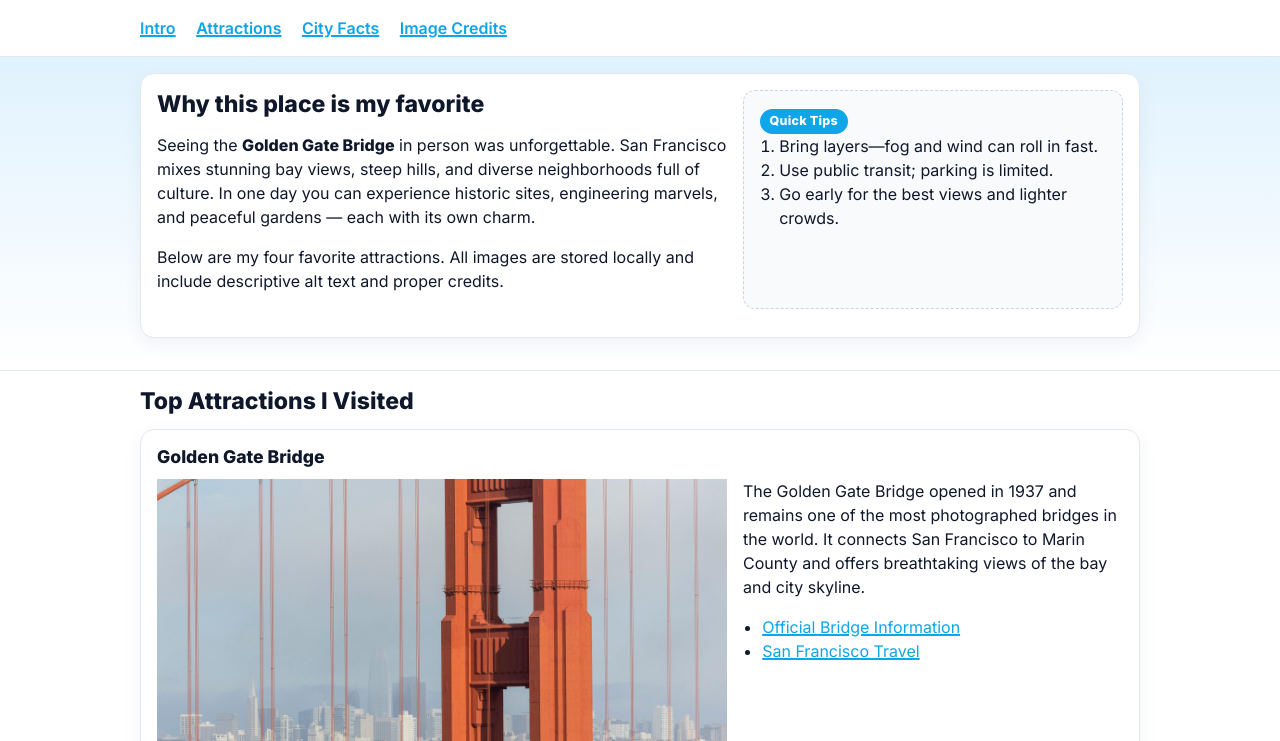
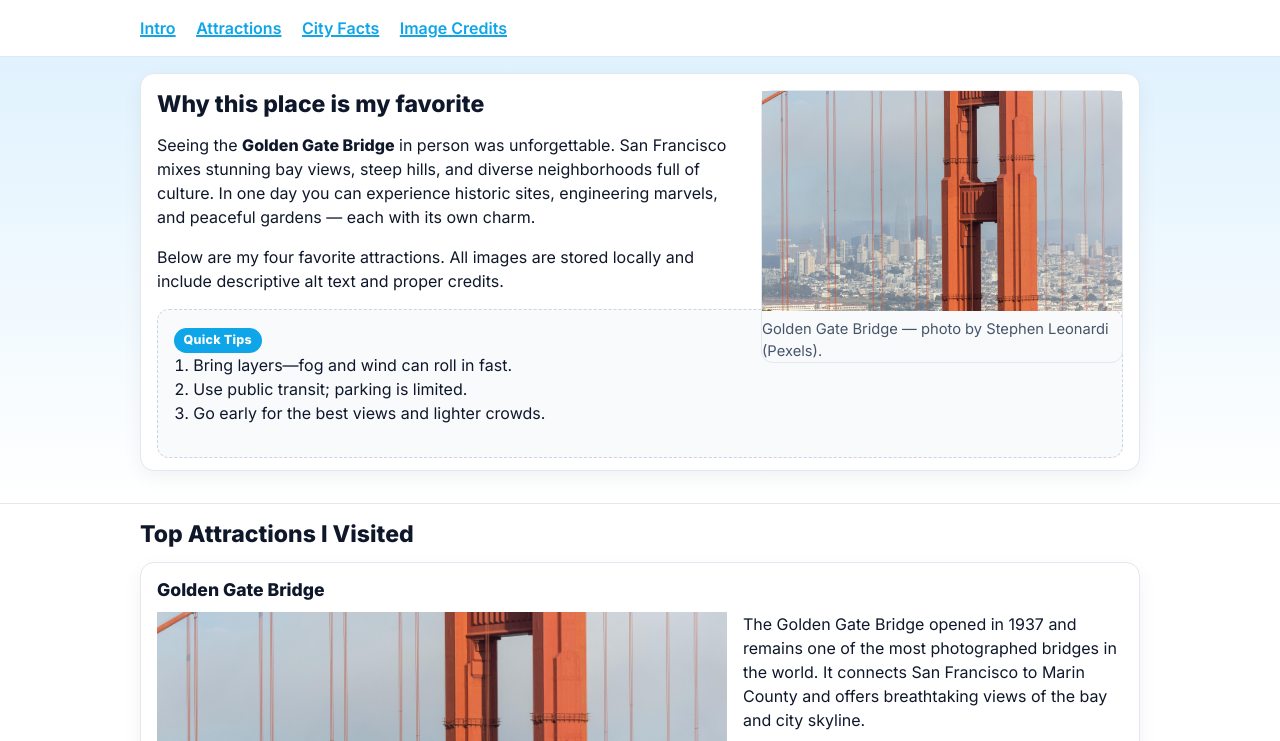
Before and after one commit to DaviSandes118/project3, a plain HTML site: page index.html in a window 1280 px wide. Shown: the part 59-800 px from the top of the page. Drawn offline with Linux system fonts and the light colour scheme.

Commit message:
finalversion

```diff
--- a/index.html
+++ b/index.html
@@ -111,6 +111,7 @@
         box-shadow: 0 6px 20px rgba(2, 8, 23, 0.05);
         margin-bottom: 1rem;
       }
+
       .grid {
         display: grid;
         gap: 1rem;
@@ -181,7 +182,7 @@
         margin-bottom: 0.45rem;
       }
 
-      /* Added: visually hidden class for the hero section heading */
+      /* Added: visually hidden class for validator compliance */
       .visually-hidden {
         position: absolute;
         width: 1px;
@@ -207,11 +208,20 @@
     </header>
 
     <section class="hero">
-      <!-- Added hidden heading to satisfy validator -->
       <h2 class="visually-hidden">Intro Section</h2>
 
       <div class="wrap">
-        <div class="card grid grid-2 clearfix">
+        <!-- Float image to the right -->
+        <div class="card clearfix">
+          <figure class="float-right">
+            <img
+              src="ponte.jpg"
+              alt="Golden Gate Bridge tower and cables with San Francisco skyline behind."
+              width="1600"
+              height="980" />
+            <figcaption>Golden Gate Bridge &mdash; photo by Stephen Leonardi (Pexels).</figcaption>
+          </figure>
+
           <article id="intro">
             <h2>Why this place is my favorite</h2>
             <p>
@@ -269,7 +279,7 @@
         </div>
       </article>
 
-      <!-- Alcatraz Island (main) -->
+      <!-- Alcatraz Island -->
       <article class="card">
         <h3>Alcatraz Island</h3>
         <div class="grid grid-2">
@@ -279,7 +289,7 @@
               alt="Alcatraz Island and its historic prison buildings surrounded by the San Francisco Bay."
               width="1600"
               height="980" />
-            <figcaption>Alcatraz Island &mdash; photo by Cl&eacute;ment Proust (Pexels)</figcaption>
+            <figcaption>Alcatraz Island &mdash; photo by Cl&eacute;ment Proust (Pexels).</figcaption>
           </figure>
           <div>
             <p>
@@ -374,7 +384,7 @@
     <footer class="wrap" id="citations">
       <div class="footer-top">
         <h2>Image Credits &amp; License</h2>
-        <div class="small">&copy; <span id="year"></span> Davi Sandes </div>
+        <div class="small">&copy; <span id="year"></span> Davi Sandes</div>
       </div>
       <p class="small">
         All photos downloaded from <a href="https://www.pexels.com" target="_blank" rel="noopener">Pexels</a> and used
```
